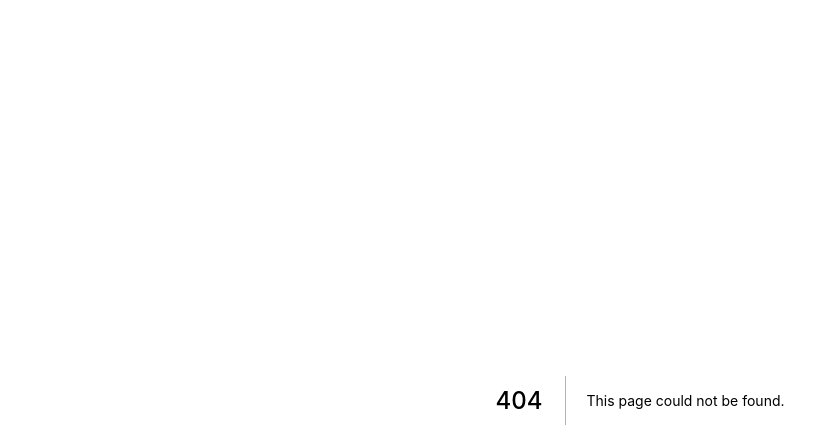
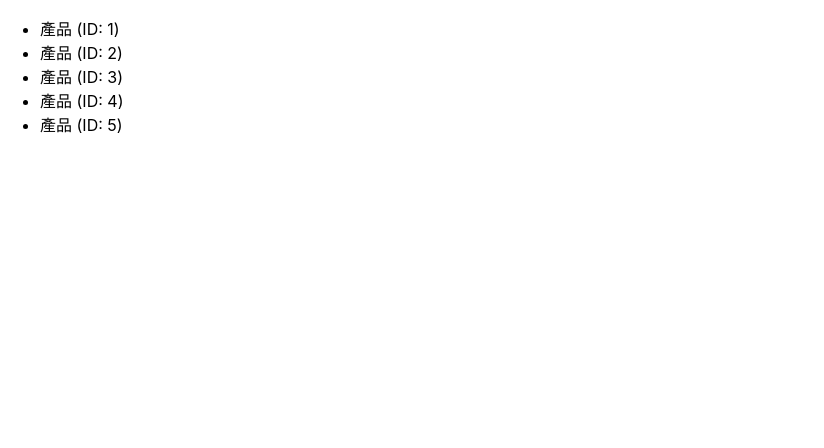
Before and after one commit to wjprogramer/next_js_hello_world, a Next.js app: page /products in a window 1280 px wide. Before the commit this address had no page. Shown: the top 448 px of the page, without its empty margins (0-824 px from the left). Built offline with nearby package versions, Linux system fonts and the light colour scheme.

Commit message:
getServerSideProps (Server-side Rendering)

```diff
--- /dev/null
+++ b/src/pages/products/[productId].tsx
@@ -0,0 +1,5 @@
+const ProductDetails = () => {
+  return <>Hello</>
+}
+
+export default ProductDetails;
--- /dev/null
+++ b/src/pages/products/index.tsx
@@ -0,0 +1,28 @@
+import { GetServerSideProps } from 'next'
+import Link from 'next/link';
+
+const ProductList = (props: any) => {
+  const { productIds } = props;
+  return (
+    <ul>
+      {productIds.map((e: any) => <li key={e}>
+        <Link href={`/products/${e}`}>
+          <a>
+            產品 (ID: {e})
+          </a>
+        </Link>
+      </li>)}
+    </ul>
+  )
+}
+
+export const getServerSideProps: GetServerSideProps = async(context: any) => {
+  return {
+    // will be passed to the page component as props
+    props: {
+      productIds: [1, 2, 3, 4, 5],
+    },
+  }
+}
+
+export default ProductList;
```
Also changed, not shown: src/pages/index.tsx (+9 -0 lines).
